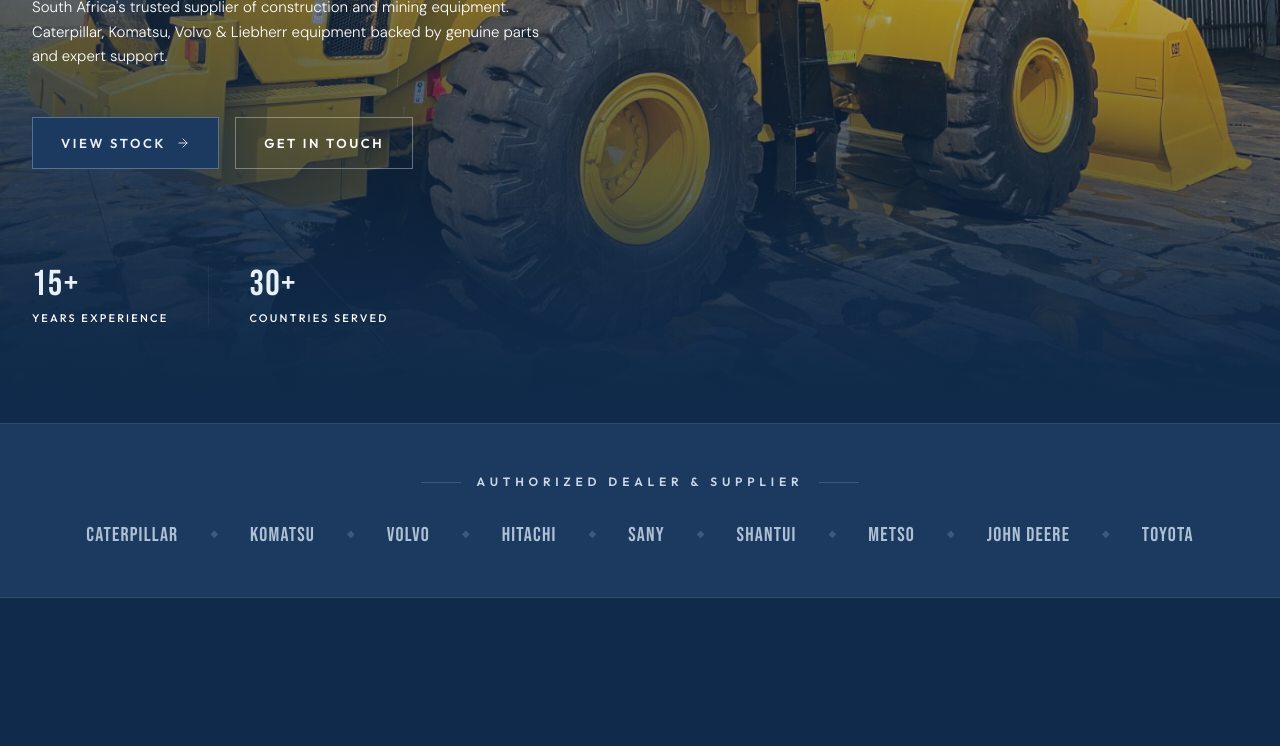
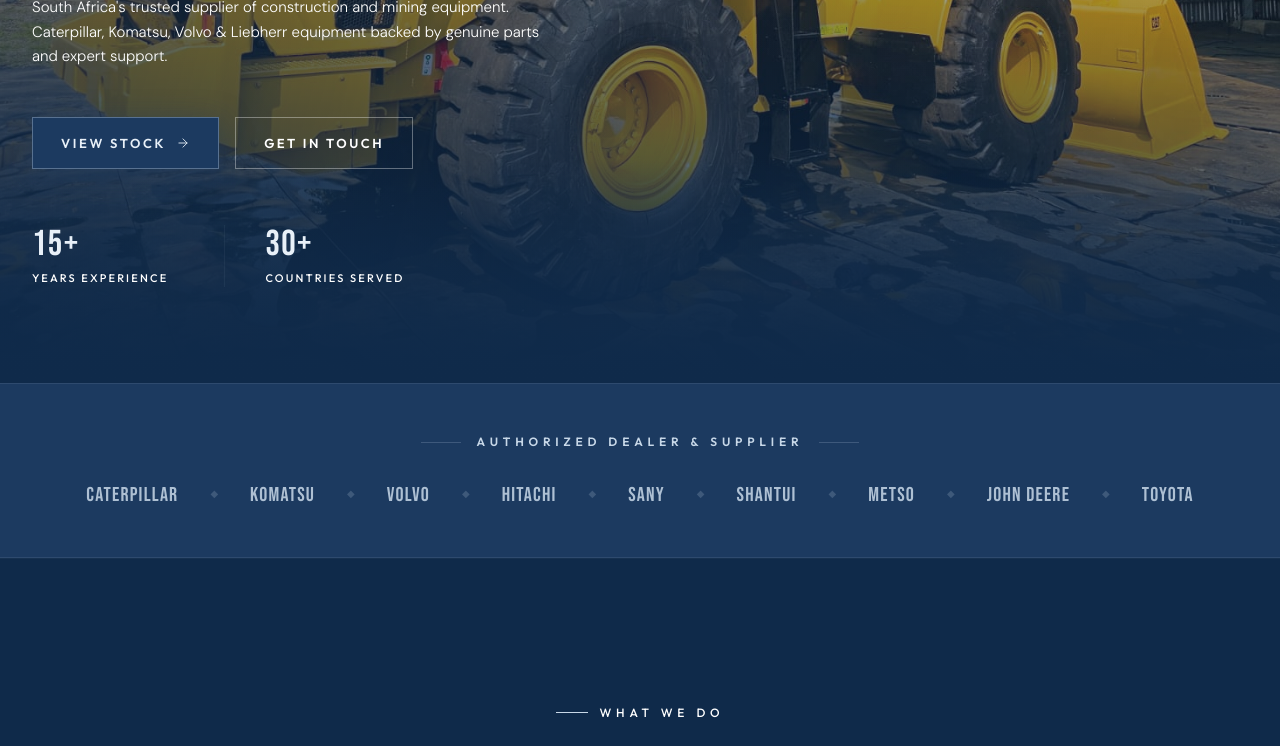
Before and after one commit to sebastianboswell123-prog/Bmh-trading-international-2-, a React (Vite) app: page / in a window 1280 px wide. Shown: the part 787-1533 px from the top of the page. Built offline with nearby package versions, Linux system fonts and the light colour scheme.

Commit message:
Slim down hero and tighten stats spacing so the two stats sit neatly
Co-Authored-By: Claude Opus 4.8 (1M context) <noreply@anthropic.com>

```diff
--- a/src/pages/Home.jsx
+++ b/src/pages/Home.jsx
@@ -113,7 +113,7 @@ export default function Home() {
       </Helmet>
 
       {/* ═══ HERO ═══ */}
-      <section className="relative min-h-[94vh] flex items-center overflow-hidden">
+      <section className="relative min-h-[78vh] lg:min-h-[82vh] flex items-center overflow-hidden">
         {/* Background layers */}
         <div className="absolute inset-0">
           {/* Hero background slideshow — cycles through all stock */}
@@ -278,7 +278,7 @@ export default function Home() {
             initial={{ opacity: 0 }}
             animate={{ opacity: 1 }}
             transition={{ duration: 0.8, delay: 0.8 }}
-            className="mt-12 sm:mt-24 flex flex-wrap gap-x-10 gap-y-6"
+            className="mt-10 sm:mt-14 flex flex-wrap gap-x-14 gap-y-6"
           >
             {stats.map((stat, i) => (
               <div
```
